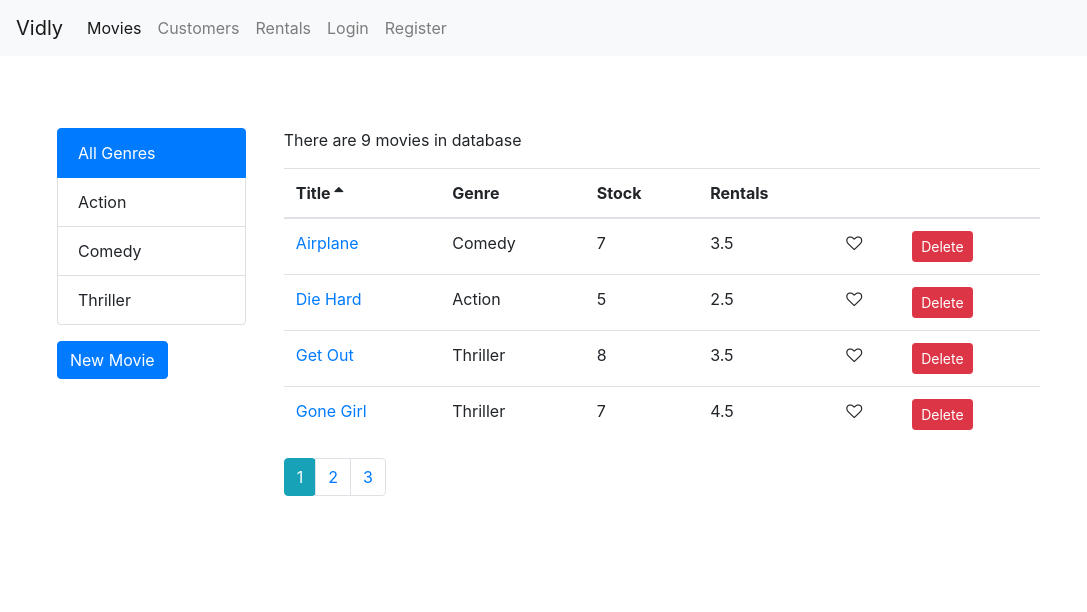
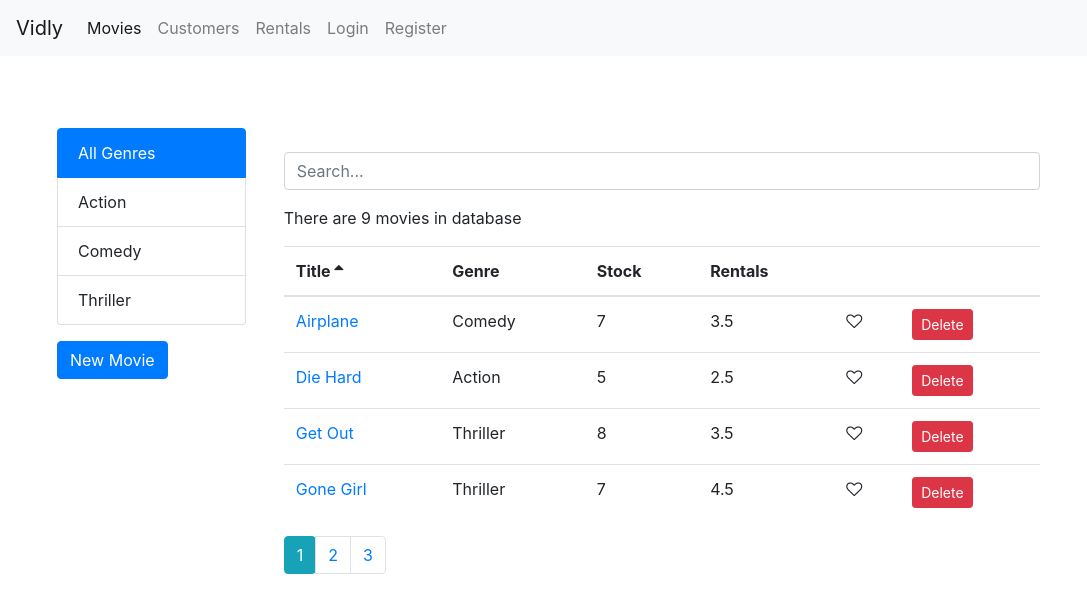
Before and after one commit to Razbotics/vidly-app, a React (Create React App) app: page /movies in a window 1280 px wide. Shown: the top 612 px of the page, without its empty margins (0-1087 px from the left). Built offline with nearby package versions, Linux system fonts and the light colour scheme.

Commit message:
added search bar

```diff
--- a/src/components/movies.jsx
+++ b/src/components/movies.jsx
@@ -7,6 +7,7 @@ import { getMovies, deleteMovie } from "../services/fakeMovieService";
 import { paginate } from "../utils/paginate";
 import { Link } from "react-router-dom";
 import _ from "lodash";
+import Input from "./common/input";
 
 class Movies extends Component {
   state = {
@@ -16,6 +17,7 @@ class Movies extends Component {
     currentPage: 1,
     selectedGenre: "All",
     sortColumn: { path: "title", order: "asc" },
+    searchValue: "",
   };
 
   componentDidMount() {
@@ -26,7 +28,7 @@ class Movies extends Component {
   }
 
   handleGenreSelect = (genre) => {
-    this.setState({ selectedGenre: genre, currentPage: 1 });
+    this.setState({ selectedGenre: genre, currentPage: 1, searchValue: "" });
   };
 
   handleDelete = (movie) => {
@@ -50,6 +52,10 @@ class Movies extends Component {
     this.setState({ sortColumn });
   };
 
+  handleChange = ({ currentTarget: input }) => {
+    this.setState({ searchValue: input.value, selectedGenre: "All", currentPage: 1 });
+  };
+
   getPagedData = () => {
     const {
       pageSize,
@@ -57,12 +63,21 @@ class Movies extends Component {
       movies: allMovies,
       selectedGenre,
       sortColumn,
+      searchValue,
     } = this.state;
 
-    const filtered =
-      selectedGenre !== "All"
-        ? allMovies.filter((movie) => movie.genre.name === selectedGenre)
-        : allMovies;
+    let filtered;
+    if (searchValue) {
+      filtered = allMovies.filter((movie) => {
+        const title = movie.title;
+        return title.toLowerCase().startsWith(searchValue.toLowerCase());
+      });
+    } else {
+      filtered =
+        selectedGenre !== "All"
+          ? allMovies.filter((movie) => movie.genre.name === selectedGenre)
+          : allMovies;
+    }
 
     const sorted = _.orderBy(filtered, [sortColumn.path], [sortColumn.order]);
 
@@ -78,6 +93,7 @@ class Movies extends Component {
       genres,
       selectedGenre,
       sortColumn,
+      searchValue,
     } = this.state;
 
     const { count, movies } = this.getPagedData();
@@ -95,6 +111,16 @@ class Movies extends Component {
           </Link>
         </div>
         <div className="tableWidth">
+          <Input
+            autoFocus={false}
+            placeholder={"Search..."}
+            name={"search"}
+            value={searchValue}
+            type={"text"}
+            label={null}
+            onChange={this.handleChange}
+            errors={null}
+          />
           {count === 0 ? (
             <p>There are no movies in database</p>
           ) : (
```
